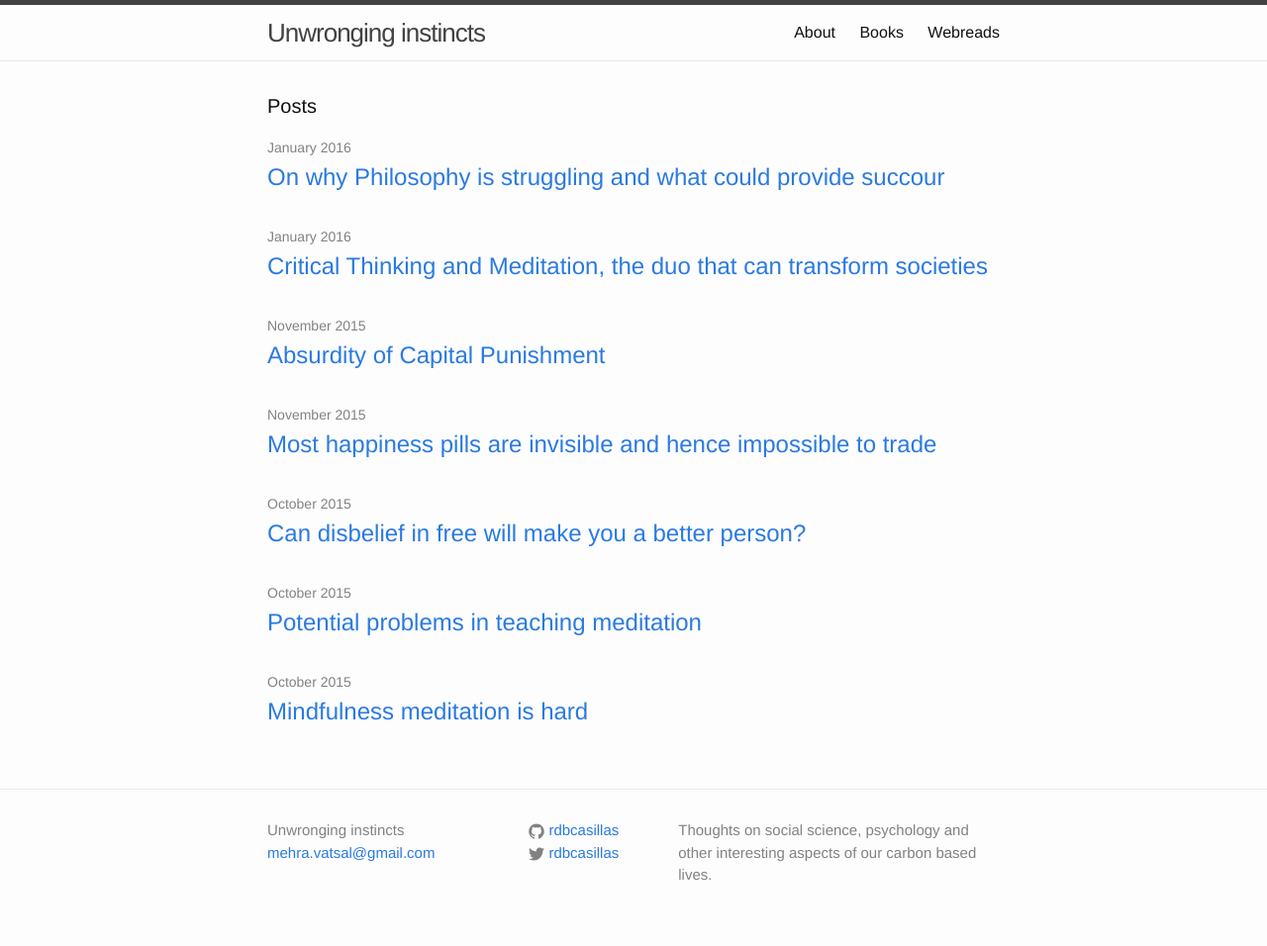
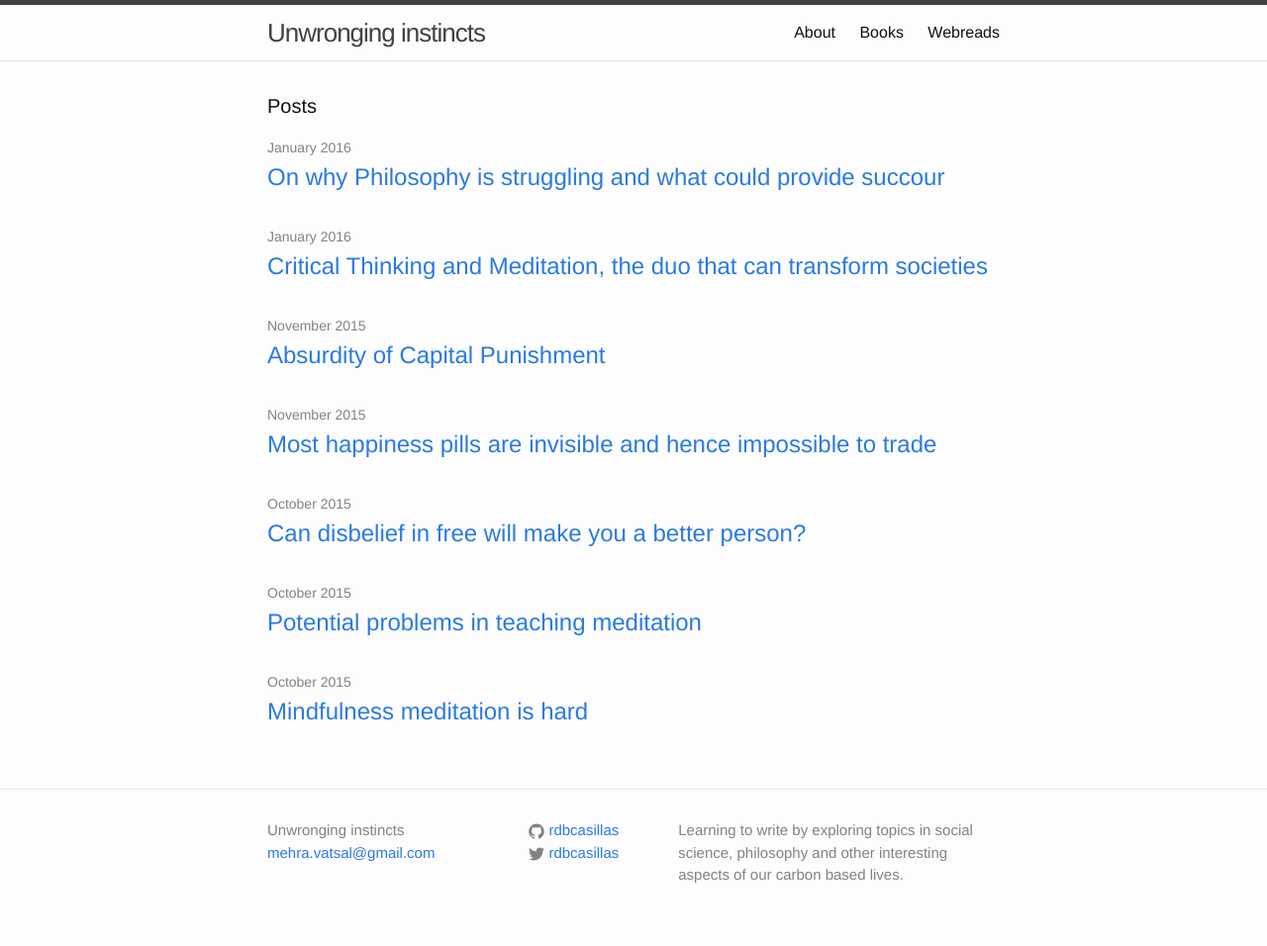
Before and after one commit to rdbcasillas/rdbcasillas.github.io, a Jekyll site: the page built from index.html, in a window 1280 px wide. Shown: the whole page at 99% size. Built offline with Jekyll 4.4.1, drawn with Linux system fonts in a browser that asks for light colours; Markdown is read by kramdown in place of the engine named in the settings.

Commit message:
minor changes in config file

```diff
--- a/_config.yml
+++ b/_config.yml
@@ -2,7 +2,7 @@
 title: Unwronging instincts
 email: mehra.vatsal@gmail.com
 description: > # this means to ignore newlines until "baseurl:"
-    Thoughts on social science, psychology and other
+    Learning to write by exploring topics in social science, philosophy and other
     interesting aspects of our carbon based lives.
 
 baseurl: "" # the subpath of your site, e.g. /blog/
```
